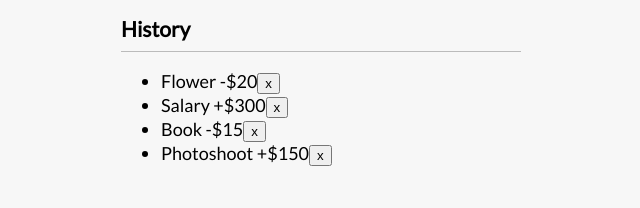
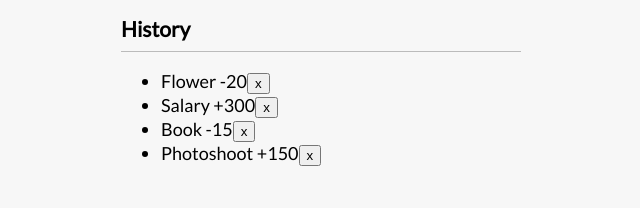
Before and after one commit to Etoad8473/finance_tracker, a React (Create React App) app: page / in a window 1280 px wide. Shown: the part 359-567 px from the top of the page, without its empty margins (319-959 px from the left). Built offline with nearby package versions, Linux system fonts and the light colour scheme.

Commit message:
remove '$' from transactions

```diff
--- a/src/components/Transaction.js
+++ b/src/components/Transaction.js
@@ -9,7 +9,7 @@ export const Transaction = ({transaction}) => {
   return (
     <div>
         <li className="{transaction.amount >= 0 ? 'plus' : 'minus'}">
-            {transaction.text} <span>{sign}${Math.abs(transaction.amount)}</span>
+            {transaction.text} <span>{sign}{Math.abs(transaction.amount)}</span>
             <button className="delete-btn" onClick={()=>deleteTransaction(transaction.id)}>x</button>
         </li>
     </div>
```
